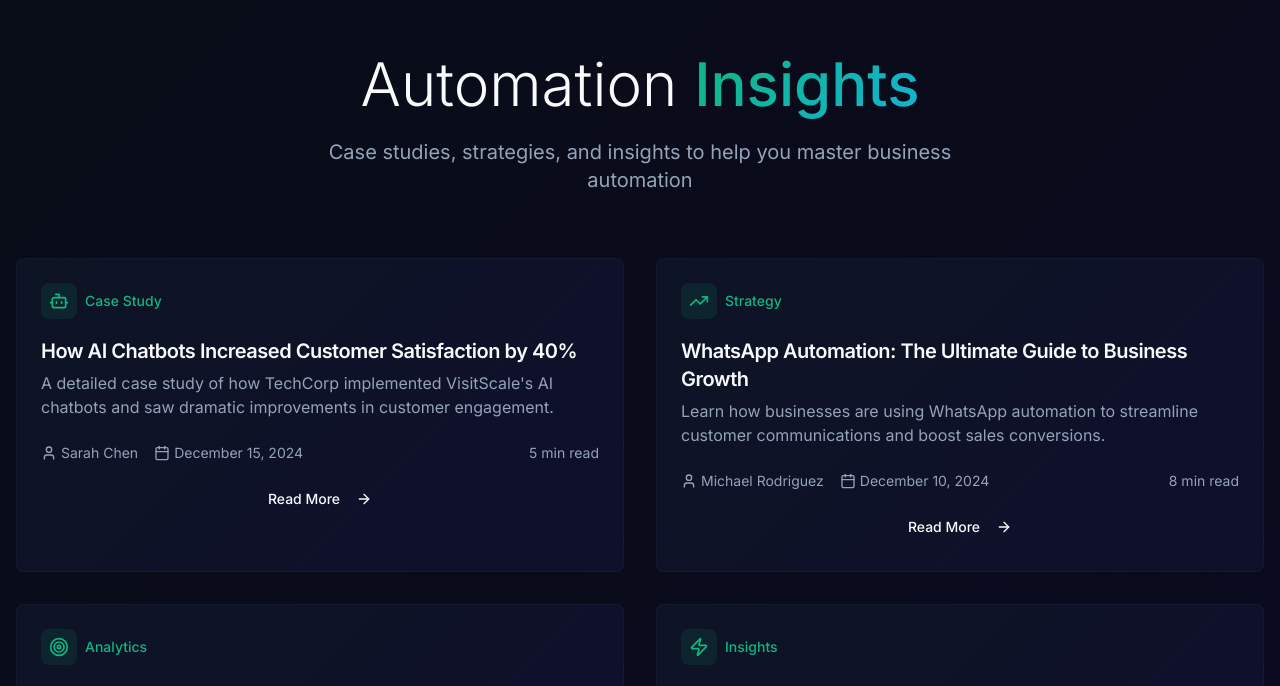
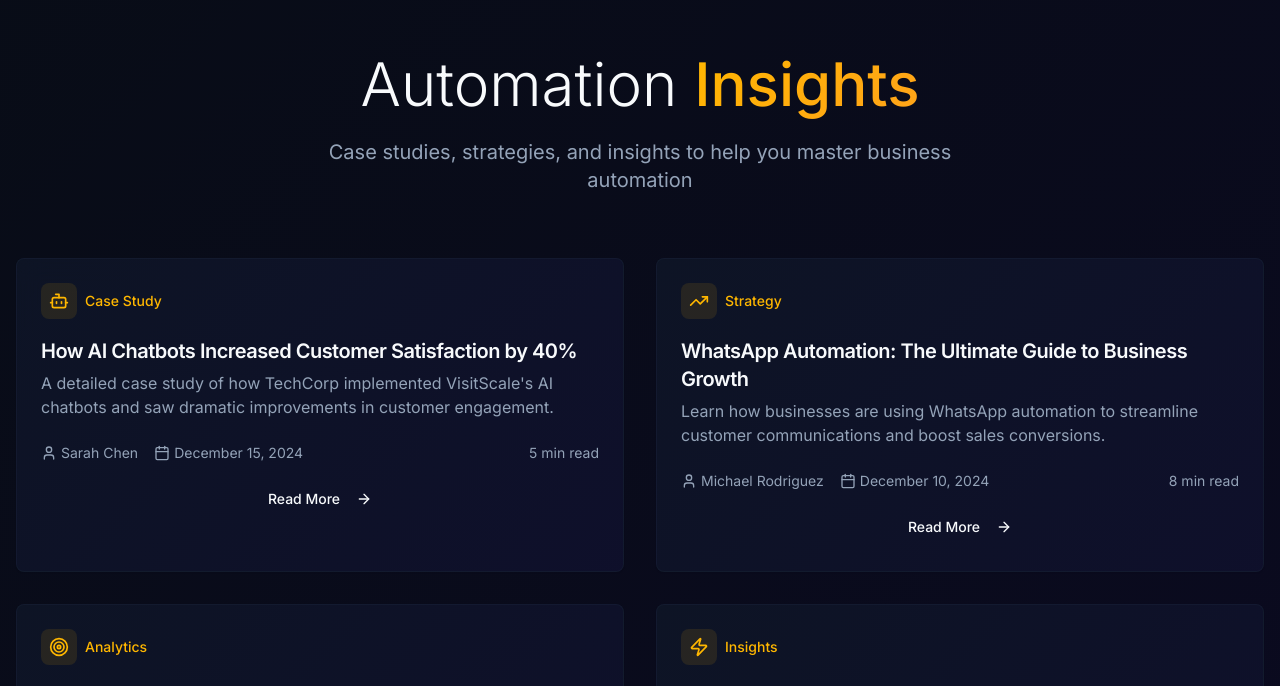
Before and after one commit to DGrazz/visit-automate-pro, a React (Vite) app: page /blog in a window 1280 px wide. Shown: the part 106-792 px from the top of the page. Built offline with nearby package versions, Linux system fonts and the light colour scheme.

Commit message:
Update main colors to yellow/orange

```diff
--- a/src/index.css
+++ b/src/index.css
@@ -17,7 +17,7 @@ All colors MUST be HSL.
     --popover: 222 47% 8%;
     --popover-foreground: 210 40% 98%;
 
-    --primary: 160 84% 39%;
+    --primary: 43 100% 50%;
     --primary-foreground: 222 47% 6%;
 
     --secondary: 222 47% 11%;
@@ -26,39 +26,39 @@ All colors MUST be HSL.
     --muted: 217 33% 17%;
     --muted-foreground: 215 20% 65%;
 
-    --accent: 160 84% 39%;
-    --accent-foreground: 210 40% 98%;
+    --accent: 36 100% 55%;
+    --accent-foreground: 222 47% 6%;
 
     --destructive: 0 84% 60%;
     --destructive-foreground: 210 40% 98%;
 
     --border: 217 33% 17%;
     --input: 217 33% 17%;
-    --ring: 160 84% 39%;
+    --ring: 43 100% 50%;
 
     --radius: 0.5rem;
 
     --sidebar-background: 222 47% 10%;
     --sidebar-foreground: 210 40% 98%;
-    --sidebar-primary: 160 84% 39%;
+    --sidebar-primary: 43 100% 50%;
     --sidebar-primary-foreground: 222 47% 6%;
     --sidebar-accent: 222 47% 15%;
     --sidebar-accent-foreground: 210 40% 98%;
     --sidebar-border: 217 33% 17%;
-    --sidebar-ring: 160 84% 39%;
+    --sidebar-ring: 43 100% 50%;
 
     /* Gradients */
-    --gradient-primary: linear-gradient(135deg, hsl(160 84% 39%), hsl(190 84% 45%));
+    --gradient-primary: linear-gradient(135deg, hsl(43 100% 50%), hsl(36 100% 55%));
     --gradient-background: linear-gradient(135deg, hsl(222 47% 6%), hsl(240 50% 8%));
     --gradient-card: linear-gradient(135deg, hsla(222 47% 11% / 0.7), hsla(240 50% 13% / 0.7));
-    --gradient-button: linear-gradient(135deg, hsl(160 84% 39%), hsl(175 84% 39%));
+    --gradient-button: linear-gradient(135deg, hsl(43 100% 50%), hsl(36 100% 55%));
 
     /* Shadows */
     --shadow-sm: 0 2px 4px hsla(222 47% 0% / 0.1), 0 1px 2px hsla(222 47% 0% / 0.06);
     --shadow-md: 0 4px 6px hsla(222 47% 0% / 0.1), 0 2px 4px hsla(222 47% 0% / 0.06);
     --shadow-lg: 0 10px 15px hsla(222 47% 0% / 0.1), 0 4px 6px hsla(222 47% 0% / 0.05);
     --shadow-xl: 0 20px 25px hsla(222 47% 0% / 0.1), 0 10px 10px hsla(222 47% 0% / 0.04);
-    --shadow-glow: 0 0 15px hsla(160 84% 39% / 0.5);
+    --shadow-glow: 0 0 15px hsla(43 100% 50% / 0.5);
 
     /* Animations */
     --transition-fast: 150ms cubic-bezier(0.4, 0, 0.2, 1);
@@ -97,7 +97,7 @@ All colors MUST be HSL.
 
   .neumorphic:hover {
     @apply shadow-none;
-    box-shadow: 0 0 15px hsla(160 84% 39% / 0.5);
+    box-shadow: 0 0 15px hsla(43 100% 50% / 0.5);
   }
 
   .section-fade {
@@ -127,10 +127,10 @@ All colors MUST be HSL.
 
   @keyframes pulse-glow {
     0%, 100% {
-      box-shadow: 0 0 10px hsla(160 84% 39% / 0.4);
+      box-shadow: 0 0 10px hsla(43 100% 50% / 0.4);
     }
     50% {
-      box-shadow: 0 0 20px hsla(160 84% 39% / 0.6);
+      box-shadow: 0 0 20px hsla(43 100% 50% / 0.6);
     }
   }
 
```
